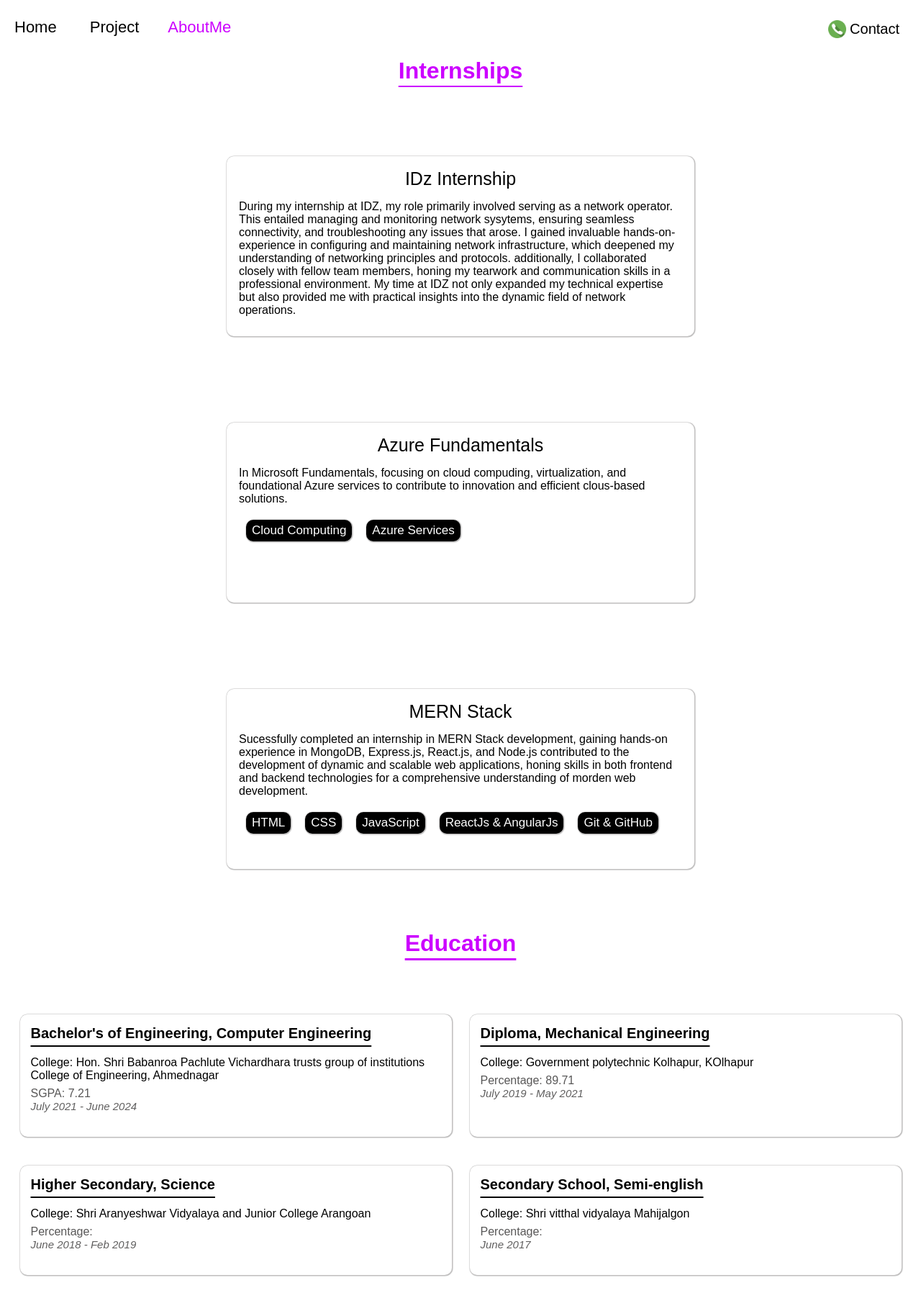
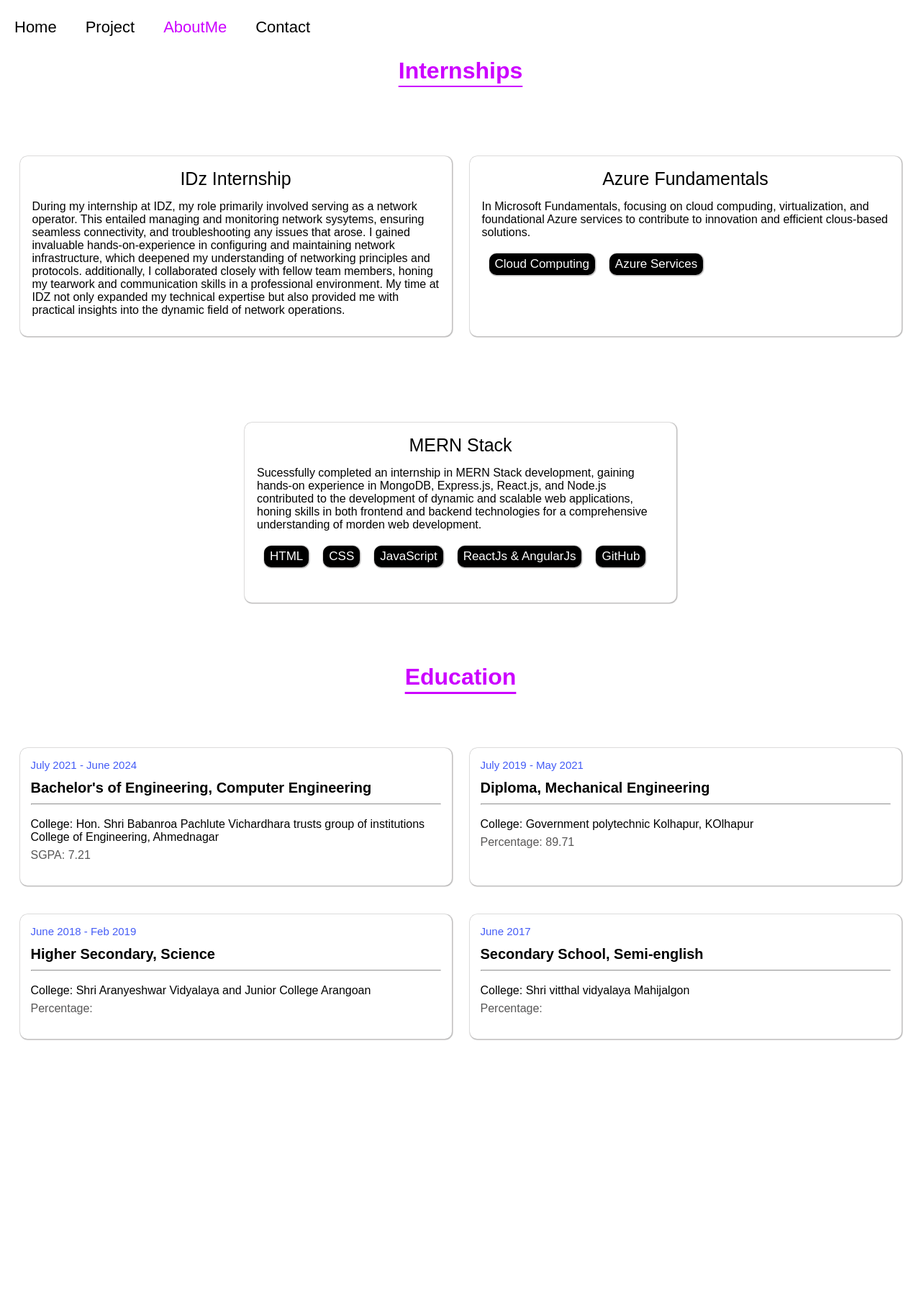
Before and after one commit to rajnandinitikkal/Portfolio, a React (Create React App) app: page /AboutMe in a window 1280 px wide. Shown: the whole page at 72% size. After the commit the page ends 1468 px from the top, so only its background shows below. Built offline with nearby package versions, Linux system fonts and the light colour scheme.

Commit message:
changes in navbar

```diff
--- a/src/AboutUs/About.css
+++ b/src/AboutUs/About.css
@@ -315,19 +315,22 @@ margin: 15px;
     padding: 15px;
 }
 .Subeduhead{
-    text-decoration: underline;
     text-underline-offset: 10px;
     text-decoration-thickness: 1.5px;
-    margin-bottom: 20px;
+    margin-bottom: 10px;
     color: black;
     font-size: 20px;
+}
+hr{
+    background-color: black;
 }
 #grade{
     color: rgb(88, 87, 87);
     margin-top: 7px;
 }
 .courseyear{
-    color: rgb(97, 96, 96);
+    color: rgb(68, 92, 246);
+    padding-bottom: 12px;
     font-size: 15px;
 }
 .professionalskill{
@@ -356,7 +359,7 @@ margin: 15px;
         border: none;
         border-radius: 10px;
         height: 250px;
-        width: 650px;
+        width: 600px;
         margin-top: 50px;
         padding: 17px;
         margin-bottom: 70px;
--- a/src/AboutUs/AboutMe.js
+++ b/src/AboutUs/AboutMe.js
@@ -132,7 +132,7 @@ function AboutMe() {
             <button class="mernstackbtn">CSS</button>
             <button class="mernstackbtn">JavaScript</button>
             <button class="mernstackbtn">ReactJs & AngularJs</button>
-            <button class="mernstackbtn">Git & GitHub</button>
+            <button class="mernstackbtn">GitHub</button>
           </div>
         </div>
       </div>
@@ -142,47 +142,47 @@ function AboutMe() {
 
         <div class="skillsedication">
           <div class="educations">
+          <p class="courseyear">July 2021 - June 2024</p>
             <h3 class="Subeduhead">Bachelor's of  Engineering, Computer Engineering</h3>
+            <hr></hr><br></br>
             <div class="educationDescription">
               <p>College: Hon. Shri Babanroa Pachlute Vichardhara trusts group of institutions College of Engineering, Ahmednagar</p>
               <p id="grade">SGPA: 7.21</p>
-              <i class="courseyear">July 2021 - June 2024</i>
-
             </div>
             <br></br>
           </div>
 
 
           <div class="educations">
+          <p class="courseyear">July 2019 - May 2021</p>
             <h3 class="Subeduhead">Diploma, Mechanical Engineering</h3>
+            <hr></hr><br></br>
             <div class="educationDescription">
               <p>College: Government polytechnic Kolhapur, KOlhapur</p>
               <p id="grade">Percentage: 89.71</p>
-              <i class="courseyear">July 2019 - May 2021</i>
-
             </div>
             <br></br>
           </div>
 
 
           <div class="educations">
+          <p class="courseyear">June 2018 - Feb 2019</p>
             <h3 class="Subeduhead">Higher Secondary, Science</h3>
+            <hr></hr><br></br>
             <div class="educationDescription">
               <p>College: Shri Aranyeshwar Vidyalaya and Junior College Arangoan</p>
               <p id="grade">Percentage: </p>
-              <i class="courseyear">June 2018 - Feb 2019</i>
-
             </div>
             <br></br>
           </div>
 
           <div class="educations">
+          <p class="courseyear">June 2017</p>
             <h3 class="Subeduhead">Secondary School, Semi-english</h3>
+            <hr></hr><br></br>
             <div class="educationDescription">
               <p>College: Shri vitthal vidyalaya Mahijalgon</p>
               <p id="grade">Percentage: </p>
-              <i class="courseyear">June 2017</i>
-
             </div>
             <br></br>
           </div>
--- a/src/Navbar/Navbar.js
+++ b/src/Navbar/Navbar.js
@@ -1,33 +1,16 @@
 import React from 'react';
 import './Navbar.css';
 import { NavLink } from 'react-router-dom';
-import contact from '../Images/phone.png';
 
 export default function Navbar() {
   return (
     <nav className='navbar'>
       <div className='div1'>
-      <NavLink className="nav-item" to="/"
-      // activeClass='active' spy={true} smooth={true} offset={-100} duration={500}
-      > Home</NavLink>
-
-      <NavLink to="/Project" className="nav-item"
-      // activeClass='active' spy={true} smooth={true} offset={-100} duration={500}
-      > Project</NavLink>
-
-      <NavLink to="/AboutMe" className="nav-item"
-      // activeClass='active' spy={true} smooth={true} offset={-100} duration={500}
-      >AboutMe</NavLink>
-
+      <NavLink className="nav-item" to="/"> Home</NavLink>
+      <NavLink to="/Project" className="nav-item">Project</NavLink>
+      <NavLink to="/AboutMe" className="nav-item">AboutMe</NavLink>
+      <NavLink to="/ContactUs" className="nav-item">Contact</NavLink>
       </div>
-
-      <NavLink to="/ContactUs" className="nav-item1"><button id="contact-btn"
-      //  onClick={()=>{
-      //   document.getElementById('contact').scrollIntoView();
-      // }}
-      >
-      <img id='contactimg' src={contact} alt="contactimage"/>
-      <span>Contact</span></button></NavLink>
     </nav>
   )
 
```
